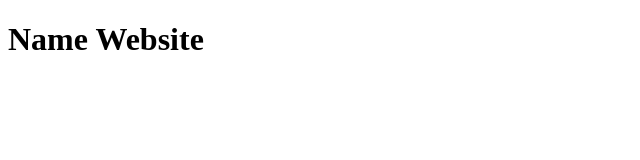
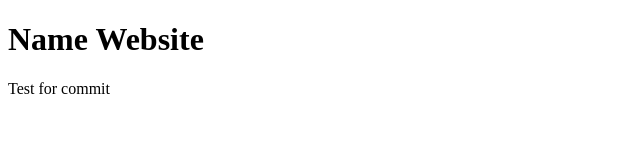
Before and after one commit to muhammedsafeero/angular-js, a plain HTML site: page index.html in a window 1280 px wide. Shown: the whole page, without its empty margins (0-640 px from the left). Drawn offline with Linux system fonts and the light colour scheme.

Commit message:
Second Commit

```diff
--- a/index.html
+++ b/index.html
@@ -8,5 +8,6 @@
 </head>
 <body>
     <h1>Name Website</h1>
+    <p>Test for commit</p>
 </body>
 </html>
```
